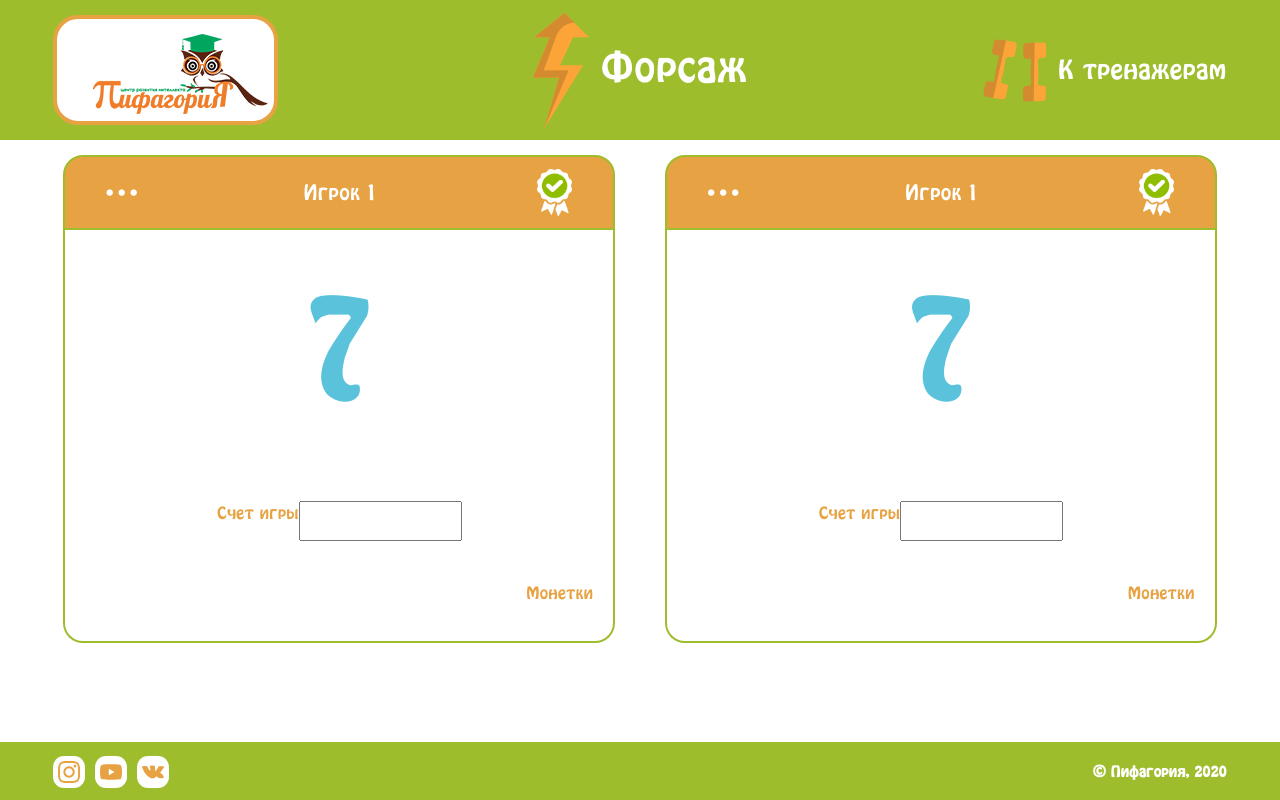
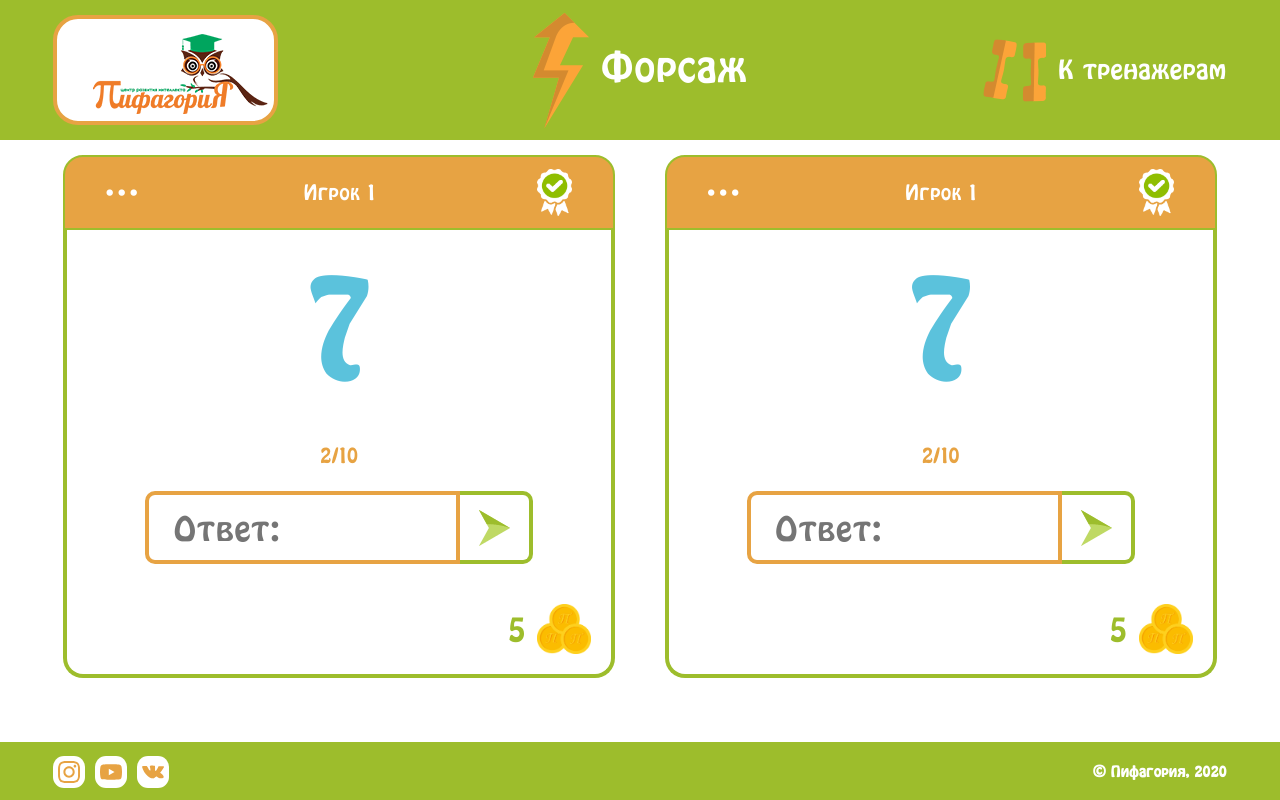
Before and after one commit to IlyaIvanchikov/forsage, a React (Create React App) app: page / in a window 1280 px wide. Built offline with nearby package versions, Linux system fonts and the light colour scheme.

Commit message:
feat: add gamefield styles

```diff
--- a/src/container/main/blockPlay/blockOnePlayer/blockOnePlayer.tsx
+++ b/src/container/main/blockPlay/blockOnePlayer/blockOnePlayer.tsx
@@ -2,6 +2,8 @@ import React from 'react';
 import classes from './blockoneplayer.module.scss';
 import BlockPlayerHeader from './blockPlayerHeader/blockPlayerHeader';
 import { Col, Row } from 'react-bootstrap';
+import CoinsIcon from '../../../../resources/images/Coins.png';
+import ArrowIcon from '../../../../resources/images/Arrow.png';
 
 const BlockOnePlayer: React.FC = () => {
   // const [show, setShow] = useState(false);
@@ -12,12 +14,16 @@ const BlockOnePlayer: React.FC = () => {
       <Row className={classes.gamefieldDisplayNumbers}>
         <p>7</p>
       </Row>
+      <Row className={classes.gameCounter}>2/10</Row>
       <Row className={classes.blockAnswer}>
-        <p>Счет игры</p>
-        <input type="text" />
+        <input placeholder="Ответ:" type="text" />
+        <button onClick={() => alert('Ваш ответ')}>
+          <img src={ArrowIcon} alt="" />
+        </button>
       </Row>
       <Row className={classes.coins}>
-        <p>Монетки</p>
+        <span>5</span>
+        <img src={CoinsIcon} alt="" />
       </Row>
     </Col>
   );
--- a/src/container/main/blockPlay/blockOnePlayer/blockoneplayer.module.scss
+++ b/src/container/main/blockPlay/blockOnePlayer/blockoneplayer.module.scss
@@ -1,7 +1,13 @@
 @import '../../../../styleGuide/variable.scss';
 
+@mixin leftRightBorder {
+    padding: 20px;
+    border-left: $blockBorderSize solid $clrBackground;
+    border-right: $blockBorderSize solid $clrBackground;
+    justify-content: center;
+}
+
 .onePlayerField {
-    // border-radius: 20px;
     max-width: 561px;
     padding: 0;
     max-height: 735px;
@@ -9,27 +15,66 @@
 }
 
 .gamefieldDisplayNumbers {
-    padding: 20px;
-    border-left: 2px solid $clrBackground;
-    border-right: 2px solid $clrBackground;
+    padding: 0 20px;
+    border-left: $blockBorderSize solid $clrBackground;
+    border-right: $blockBorderSize solid $clrBackground;
     justify-content: center;
     color: #5BC2DC;
     font-size: 130px;
 }
 
+.gameCounter {
+    @include leftRightBorder;
+    font-size: 20px;
+    padding-bottom: 0;
+    padding-top: 0;
+}
+
 .blockAnswer {
     padding: 20px;
-    border-left: 2px solid $clrBackground;
-    border-right: 2px solid $clrBackground;
+    border-left: $blockBorderSize solid $clrBackground;
+    border-right: $blockBorderSize solid $clrBackground;
     justify-content: center;
+
+    input {
+        width: 315px;
+        height: 73px;
+        padding: 24px;
+        font-size: 32px;
+        color: #A6A2A3;
+        border: $blockBorderSize solid $orangeColor;
+        border-bottom-left-radius: 10px;
+        border-top-left-radius: 10px;
+    }
+
+    button {
+        width: 73px;
+        border: none;
+        background: none;
+        border: $blockBorderSize solid $clrBackground;
+        border-left: none;
+        border-bottom-right-radius: 10px;
+        border-top-right-radius: 10px;
+    }
 }
 
 .coins {
     padding: 20px;
-    border-left: 2px solid $clrBackground;
-    border-right: 2px solid $clrBackground;
-    border-bottom: 2px solid $clrBackground;
+    border-left: $blockBorderSize solid $clrBackground;
+    border-right: $blockBorderSize solid $clrBackground;
+    border-bottom: $blockBorderSize solid $clrBackground;
     border-bottom-left-radius: 20px;
     border-bottom-right-radius: 20px;
     justify-content: end;
+    align-items: center;
+
+    img {
+        width: 54px;
+        margin-left: 11px;
+    }
+
+    span {
+        color: $clrBackground;
+        font-size: 32px;
+    }
 }
--- a/src/styleGuide/variable.scss
+++ b/src/styleGuide/variable.scss
@@ -1,11 +1,11 @@
-
 @font-face {
-    font-family: 'CyrillicHover';
-    font-style: normal;
-    font-weight: 400;
-    src: local('CyrillicHover'), local('CyrillicHover'),
-         url('../resources/fonts/cyrillichover.ttf') format('truetype'), /* Safari, Android, iOS */
-  }
+  font-family: 'CyrillicHover';
+  font-style: normal;
+  font-weight: 400;
+  src: local('CyrillicHover'), local('CyrillicHover'),
+    url('../resources/fonts/cyrillichover.ttf') format('truetype'),
+    /* Safari, Android, iOS */
+}
 
 $clrBackground: #9DBD2C;
 
@@ -15,4 +15,7 @@ $textColor: #fff;
 
 $orangeColor: #e7a343;
 
-$fontCyrillicHover: 'CyrillicHover', arial;
+$fontCyrillicHover: 'CyrillicHover',
+arial;
+
+$blockBorderSize: 4px;
```
Also changed, not shown: src/resources/images/Arrow.png (added), src/resources/images/Coins.png (added).
